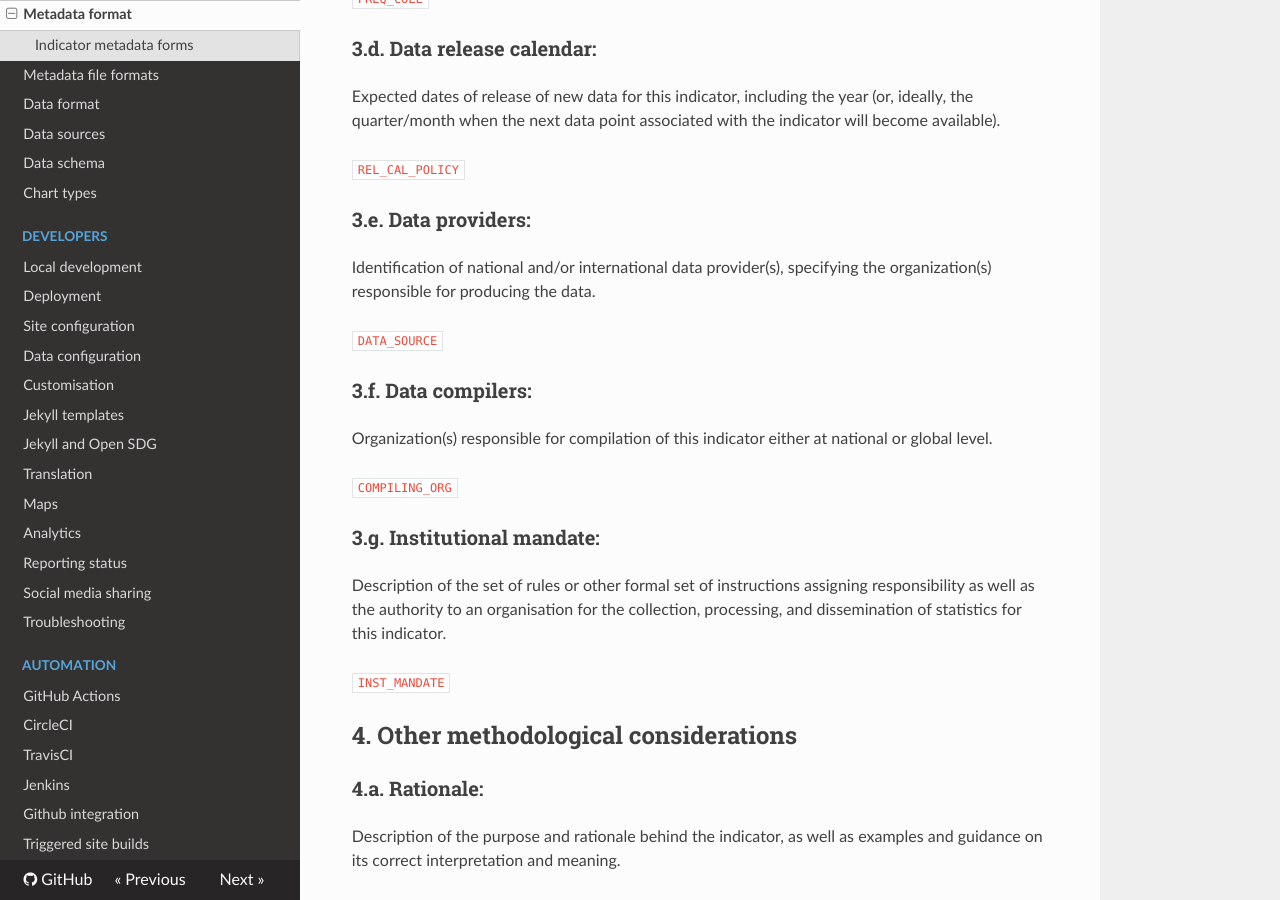
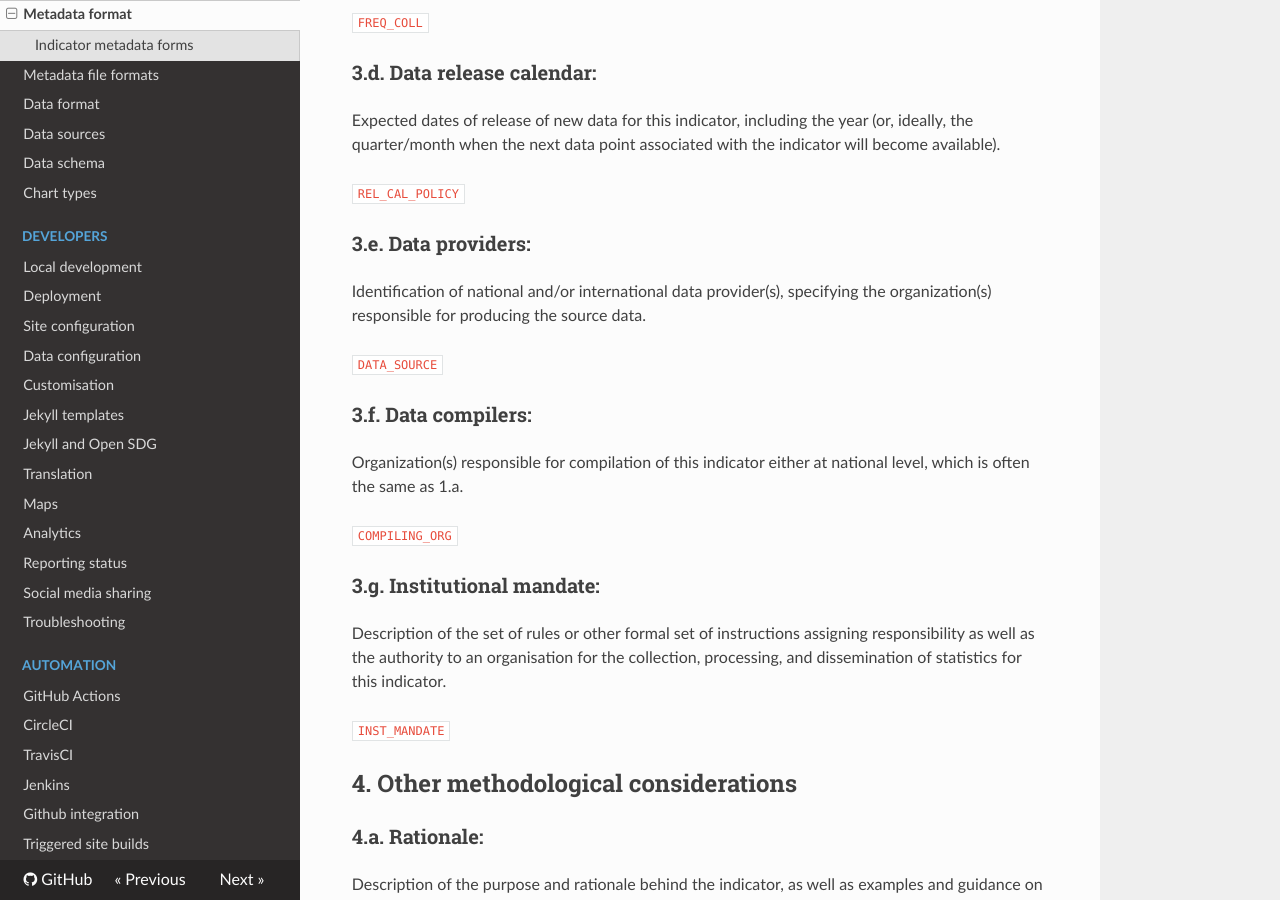
Before and after one commit to open-sdg/open-sdg, an MkDocs documentation site: the page built from docs/metadata-format.md, in a window 1280 px wide and 900 px high, scrolled down 4707 px. Built offline with MkDocs 1.6.1, drawn with Linux system fonts in a browser that asks for light colours; nearby versions of some CDN libraries; old or Windows-style settings are respelled for this version of MkDocs; some of the changed text lies outside the part shown.

Commit message:
Update following clarification from UNSD

```diff
--- a/docs/metadata-format.md
+++ b/docs/metadata-format.md
@@ -76,7 +76,7 @@
 
 ### 1.a. Organisation:
 
-Organisation unit information of the contact points for the data or metadata.
+Organisation which is responsible for the indicator (i.e. who can be contacted about the data or metadata).
 
 `CONTACT_ORGANISATION`
 
@@ -88,7 +88,7 @@
 
 ### 1.c. Contact organisation unit
 
-Department NameWai
+Department/division/unit of contact person within the organisation mentioned in 1.a.
 
 `ORGANISATION_UNIT`
 
@@ -164,13 +164,13 @@
 
 ### 3.e. Data providers:
 
-Identification of national and/or international data provider(s), specifying the organization(s) responsible for producing the data.
+Identification of national and/or international data provider(s), specifying the organization(s) responsible for producing the source data.
 
 `DATA_SOURCE`
 
 ### 3.f. Data compilers:
 
-Organization(s) responsible for compilation of this indicator either at national or global level.
+Organization(s) responsible for compilation of this indicator either at national level, which is often the same as 1.a.
 
 `COMPILING_ORG`
 
```
